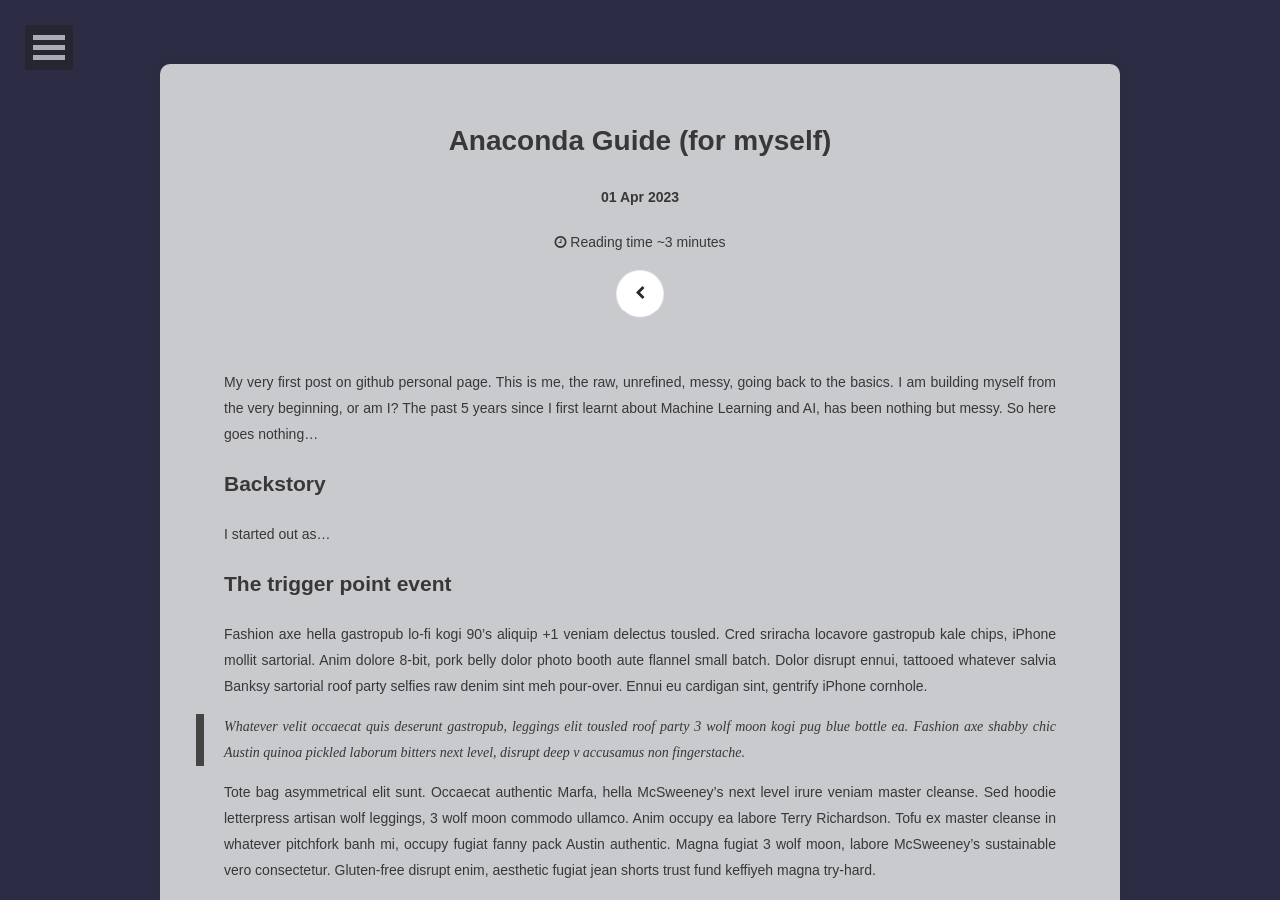
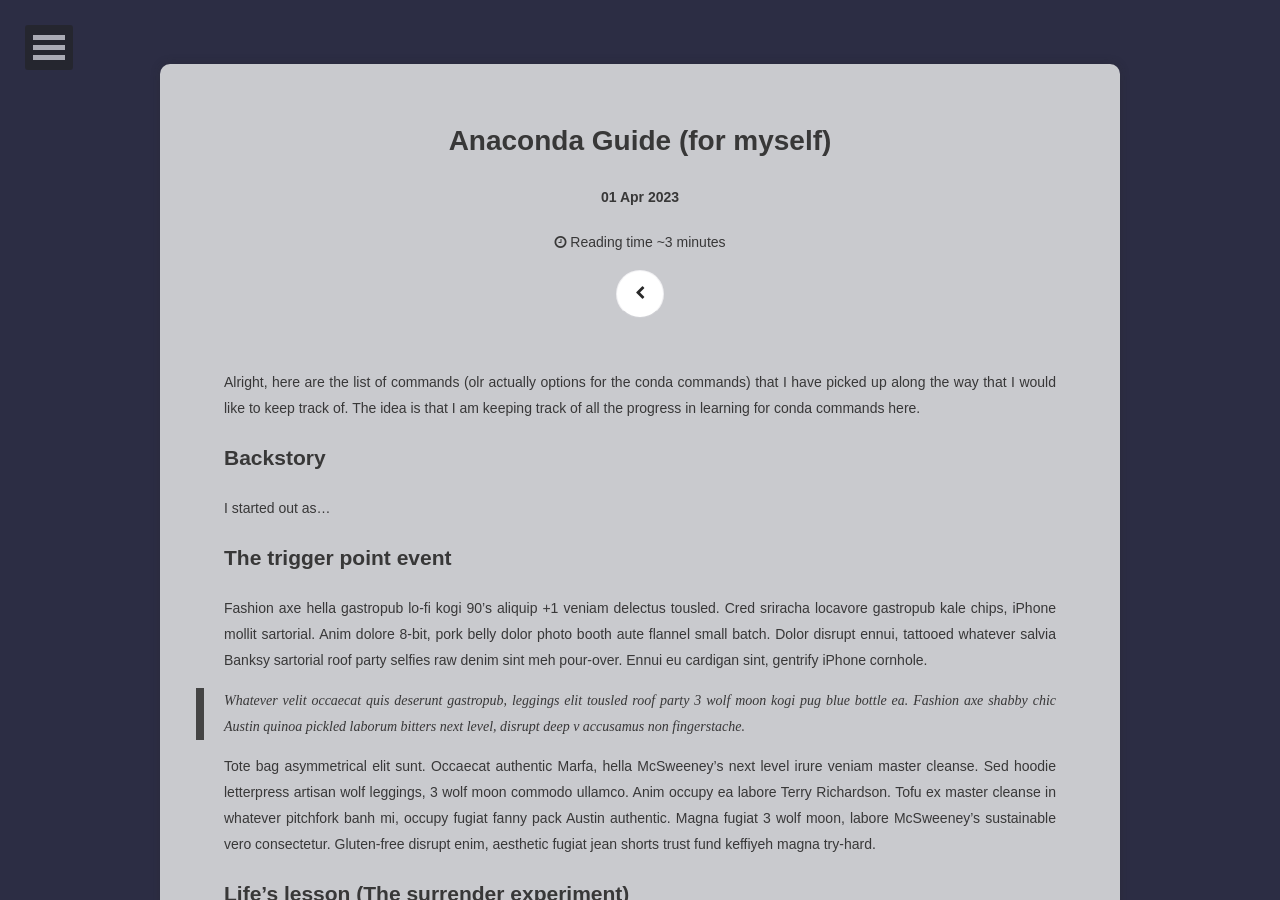
Before and after one commit to leezhiqiangleonard/leezhiqiangleonard.github.io, a Jekyll site: the page built from _posts/2023-04-01-Anaconda.md, in a window 1280 px wide and 900 px high. Built offline with Jekyll 4.4.1, drawn with Linux system fonts in a browser that asks for light colours.

Commit message:
Update 2023-04-01-Anaconda.md

```diff
--- a/_posts/2023-04-01-Anaconda.md
+++ b/_posts/2023-04-01-Anaconda.md
@@ -7,7 +7,7 @@
 comments: true
 ---
 
-My very first post on github personal page. This is me, the raw, unrefined, messy, going back to the basics. I am building myself from the very beginning, or am I? The past 5 years since I first learnt about Machine Learning and AI, has been nothing but messy. So here goes nothing...
+Alright, here are the list of commands (olr actually options for the conda commands) that I have picked up along the way that I would like to keep track of. The idea is that I am keeping track of all the progress in learning for conda commands here.
 
 ## Backstory
 
```
